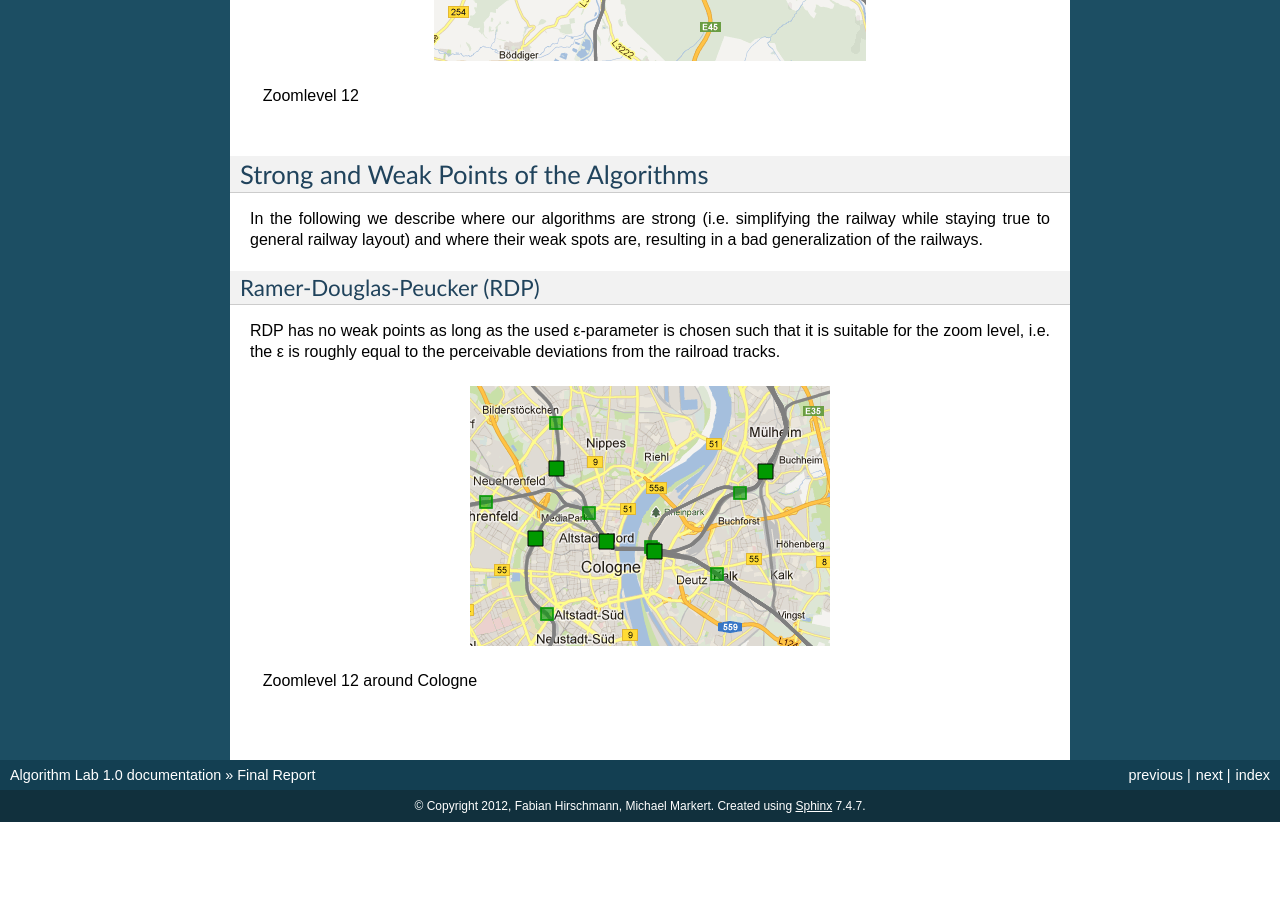
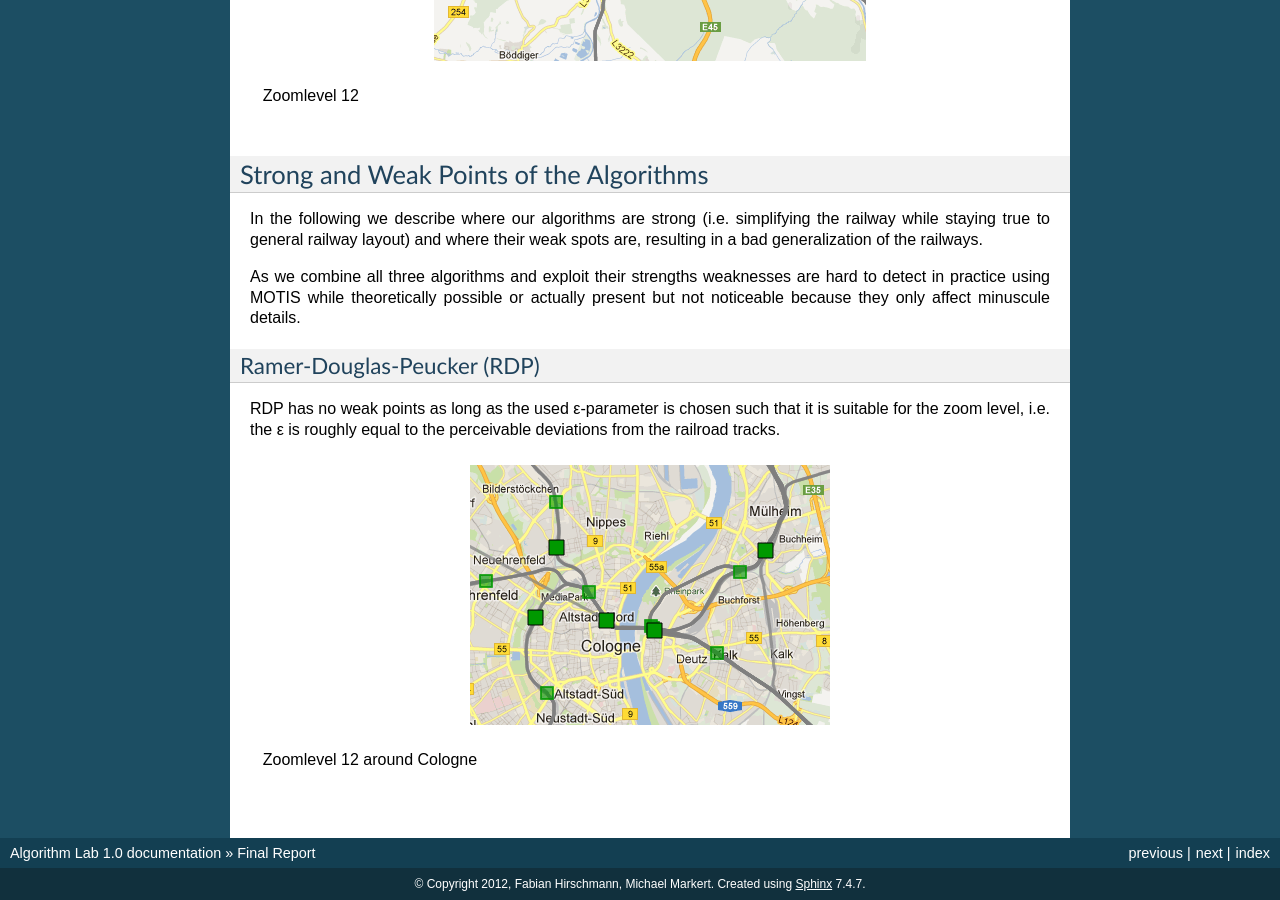
Before and after one commit to fhirschmann/algolab, a Sphinx documentation site: the page built from doc/final.rst, in a window 1280 px wide and 900 px high, scrolled down 16633 px. Built offline with Sphinx 7.4.7, drawn with Linux system fonts in a browser that asks for light colours; formulas are drawn with MathJax 3; before the commit the page ends 17455 px from its top, so only the background shows below that.

Commit message:
Add introductory sentences about combining algos.
Signed-off-by: Michael Markert <markert.michael@googlemail.com>

```diff
--- a/doc/final.rst
+++ b/doc/final.rst
@@ -255,6 +255,10 @@ In the following we describe where our algorithms are strong (i.e. simplifying
 the railway while staying true to general railway layout) and where their weak
 spots are, resulting in a bad generalization of the railways.
 
+As we combine all three algorithms and exploit their strengths weaknesses are
+hard to detect in practice using MOTIS while theoretically possible or actually
+present but not noticeable because they only affect minuscule details.
+
 Ramer-Douglas-Peucker (RDP)
 ---------------------------
 
```
